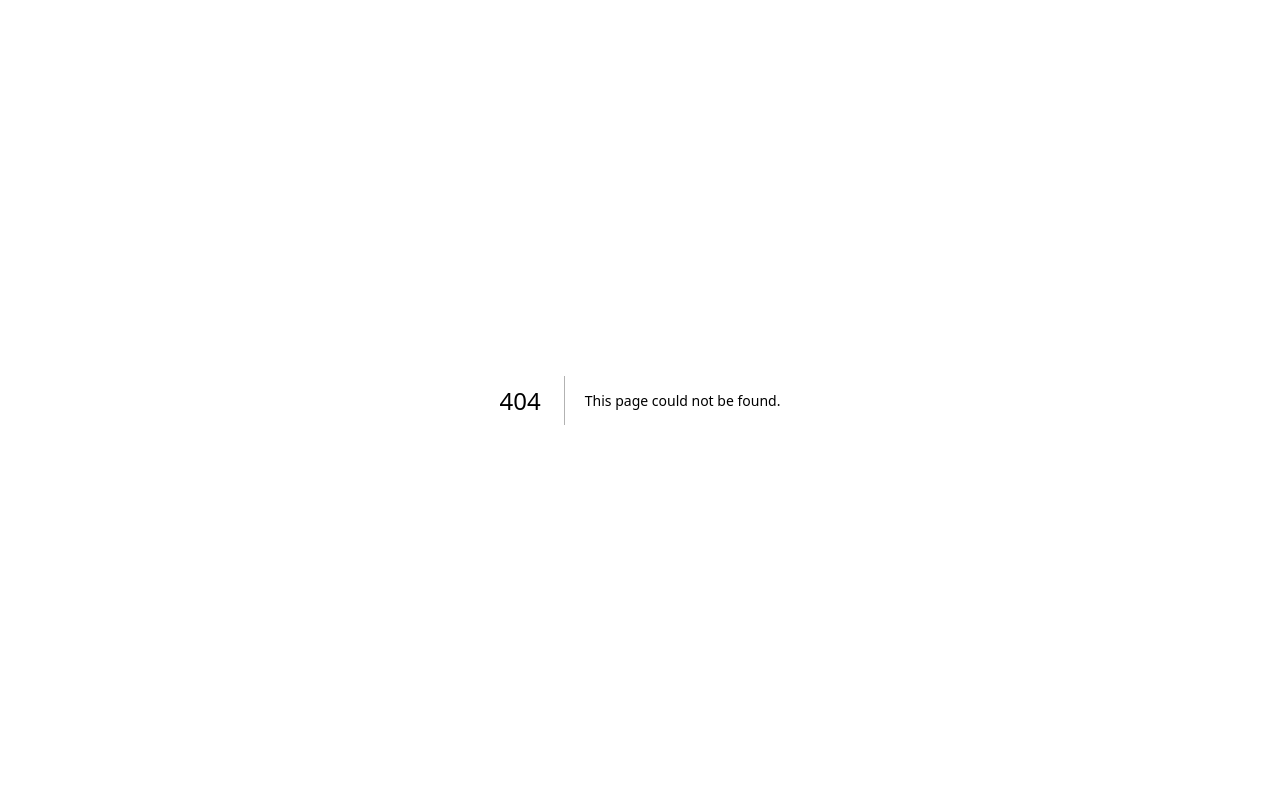
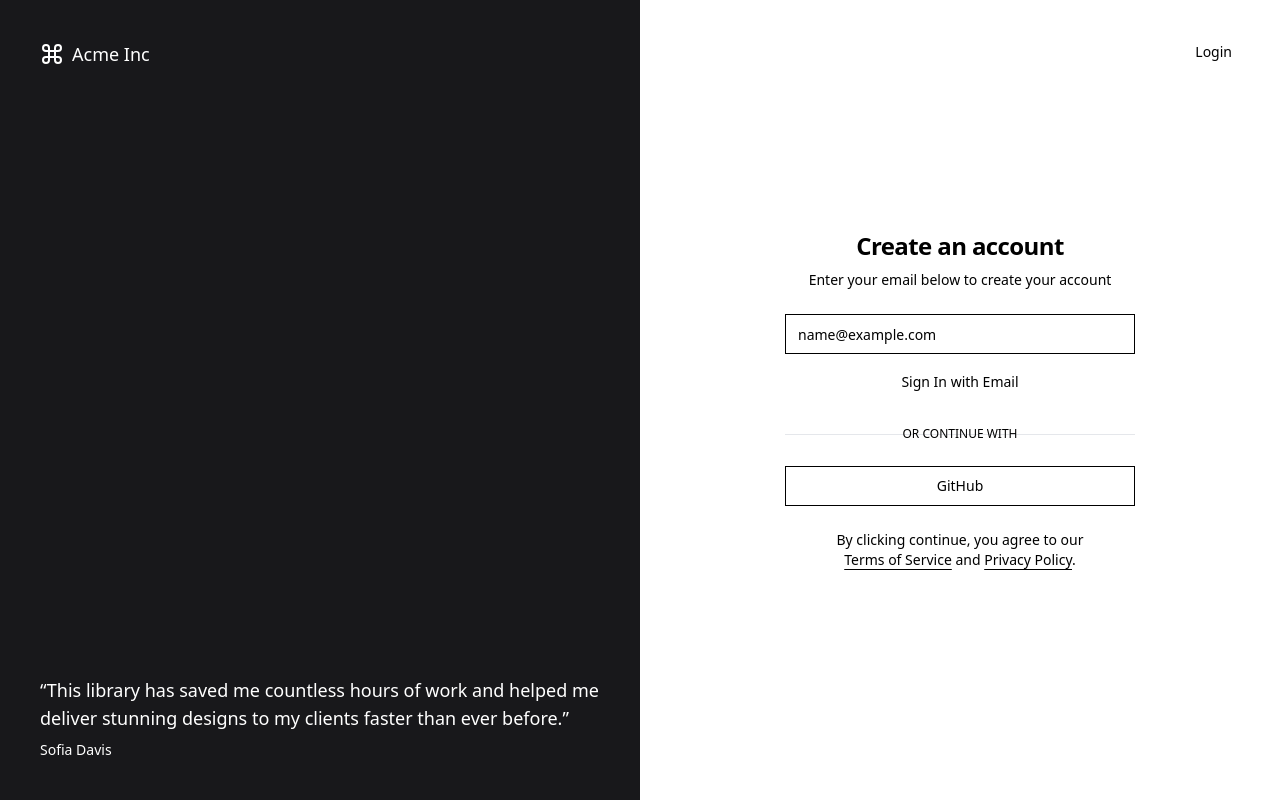
Before and after one commit to hasanshahriar32/nextra_with_extra, a Next.js app: page /login in a window 1280 px wide. Before the commit this address had no page. Built offline with nearby package versions, Linux system fonts and the light colour scheme.

Commit message:
Add new dependencies for next-auth and @radix-ui/react-label

```diff
--- a/package.json
+++ b/package.json
@@ -10,12 +10,14 @@
   },
   "dependencies": {
     "@ducanh2912/next-pwa": "^10.1.0",
+    "@radix-ui/react-label": "^2.0.2",
     "@radix-ui/react-slot": "^1.0.2",
     "@radix-ui/react-toast": "^1.1.5",
     "class-variance-authority": "^0.7.0",
     "clsx": "^2.1.0",
     "lucide-react": "^0.304.0",
     "next": "14.0.4",
+    "next-auth": "^4.24.5",
     "nextra": "^2.13.2",
     "nextra-theme-docs": "^2.13.2",
     "react": "^18",
--- /dev/null
+++ b/src/components/Shared/user-auth-form.js
@@ -0,0 +1,67 @@
+import * as React from "react";
+
+import { cn } from "@/lib/utils";
+
+import { Button } from "@/components/ui/button";
+import { Input } from "@/components/ui/input";
+import { Label } from "@/components/ui/label";
+
+export function UserAuthForm({ className, ...props }) {
+  const [isLoading, setIsLoading] = React.useState(false);
+
+  async function onSubmit(event) {
+    event.preventDefault();
+    setIsLoading(true);
+
+    setTimeout(() => {
+      setIsLoading(false);
+    }, 3000);
+  }
+
+  return (
+    <div className={cn("grid gap-6", className)} {...props}>
+      <form onSubmit={onSubmit}>
+        <div className="grid gap-2">
+          <div className="grid gap-1">
+            <Label className="sr-only" htmlFor="email">
+              Email
+            </Label>
+            <Input
+              id="email"
+              placeholder="name@example.com"
+              type="email"
+              autoCapitalize="none"
+              autoComplete="email"
+              autoCorrect="off"
+              disabled={isLoading}
+            />
+          </div>
+          <Button disabled={isLoading}>
+            {/* {isLoading && (
+              <Icons.spinner className="mr-2 h-4 w-4 animate-spin" />
+            )} */}
+            Sign In with Email
+          </Button>
+        </div>
+      </form>
+      <div className="relative">
+        <div className="absolute inset-0 flex items-center">
+          <span className="w-full border-t" />
+        </div>
+        <div className="relative flex justify-center text-xs uppercase">
+          <span className="bg-background px-2 text-muted-foreground">
+            Or continue with
+          </span>
+        </div>
+      </div>
+      <Button variant="outline" type="button" disabled={isLoading}>
+        {/* {isLoading ? (
+          <Icons.spinner className="mr-2 h-4 w-4 animate-spin" />
+        ) : (
+          <Icons.gitHub className="mr-2 h-4 w-4" />
+        )}{" "} */}
+        GitHub
+      </Button>
+    </div>
+  );
+}
--- /dev/null
+++ b/src/components/ui/label.jsx
@@ -0,0 +1,18 @@
+"use client"
+
+import * as React from "react"
+import * as LabelPrimitive from "@radix-ui/react-label"
+import { cva } from "class-variance-authority";
+
+import { cn } from "@/lib/utils"
+
+const labelVariants = cva(
+  "text-sm font-medium leading-none peer-disabled:cursor-not-allowed peer-disabled:opacity-70"
+)
+
+const Label = React.forwardRef(({ className, ...props }, ref) => (
+  <LabelPrimitive.Root ref={ref} className={cn(labelVariants(), className)} {...props} />
+))
+Label.displayName = LabelPrimitive.Root.displayName
+
+export { Label }
--- /dev/null
+++ b/src/pages/api/auth/[...nextauth].js
@@ -0,0 +1,15 @@
+import NextAuth from "next-auth";
+import GithubProvider from "next-auth/providers/github";
+
+export const authOptions = {
+  // Configure one or more authentication providers
+  providers: [
+    GithubProvider({
+      clientId: process.env.GITHUB_ID,
+      clientSecret: process.env.GITHUB_SECRET,
+    }),
+    // ...add more providers here
+  ],
+};
+
+export default NextAuth(authOptions);
--- /dev/null
+++ b/src/pages/login.js
@@ -0,0 +1,103 @@
+import Image from "next/image";
+import Link from "next/link";
+
+import { cn } from "@/lib/utils";
+import { buttonVariants } from "@/components/ui/button";
+import { UserAuthForm } from "@/components/Shared/user-auth-form";
+
+export const metadata = {
+  title: "Authentication",
+  description: "Authentication forms built using the components.",
+};
+
+export default function AuthenticationPage() {
+  return (
+    <>
+      <div className="md:hidden">
+        <Image
+          src="/examples/authentication-light.png"
+          width={1280}
+          height={843}
+          alt="Authentication"
+          className="block dark:hidden"
+        />
+        <Image
+          src="/examples/authentication-dark.png"
+          width={1280}
+          height={843}
+          alt="Authentication"
+          className="hidden dark:block"
+        />
+      </div>
+      <div className="container relative hidden h-screen min-h-[600px] flex-col items-center justify-center md:grid lg:max-w-none lg:grid-cols-2 lg:px-0">
+        <Link
+          href="/examples/authentication"
+          className={cn(
+            buttonVariants({ variant: "ghost" }),
+            "absolute right-4 top-4 md:right-8 md:top-8"
+          )}
+        >
+          Login
+        </Link>
+        <div className="relative hidden h-full flex-col bg-muted p-10 text-white lg:flex dark:border-r">
+          <div className="absolute inset-0 bg-zinc-900" />
+          <div className="relative z-20 flex items-center text-lg font-medium">
+            <svg
+              xmlns="http://www.w3.org/2000/svg"
+              viewBox="0 0 24 24"
+              fill="none"
+              stroke="currentColor"
+              strokeWidth="2"
+              strokeLinecap="round"
+              strokeLinejoin="round"
+              className="mr-2 h-6 w-6"
+            >
+              <path d="M15 6v12a3 3 0 1 0 3-3H6a3 3 0 1 0 3 3V6a3 3 0 1 0-3 3h12a3 3 0 1 0-3-3" />
+            </svg>
+            Acme Inc
+          </div>
+          <div className="relative z-20 mt-auto">
+            <blockquote className="space-y-2">
+              <p className="text-lg">
+                &ldquo;This library has saved me countless hours of work and
+                helped me deliver stunning designs to my clients faster than
+                ever before.&rdquo;
+              </p>
+              <footer className="text-sm">Sofia Davis</footer>
+            </blockquote>
+          </div>
+        </div>
+        <div className="lg:p-8">
+          <div className="mx-auto flex w-full flex-col justify-center space-y-6 sm:w-[350px]">
+            <div className="flex flex-col space-y-2 text-center">
+              <h1 className="text-2xl font-semibold tracking-tight">
+                Create an account
+              </h1>
+              <p className="text-sm text-muted-foreground">
+                Enter your email below to create your account
+              </p>
+            </div>
+            <UserAuthForm />
+            <p className="px-8 text-center text-sm text-muted-foreground">
+              By clicking continue, you agree to our{" "}
+              <Link
+                href="/terms"
+                className="underline underline-offset-4 hover:text-primary"
+              >
+                Terms of Service
+              </Link>{" "}
+              and{" "}
+              <Link
+                href="/privacy"
+                className="underline underline-offset-4 hover:text-primary"
+              >
+                Privacy Policy
+              </Link>
+              .
+            </p>
+          </div>
+        </div>
+      </div>
+    </>
+  );
+}
```
Also changed, not shown: 1 other file (tests, documents, lock files or other folders).
